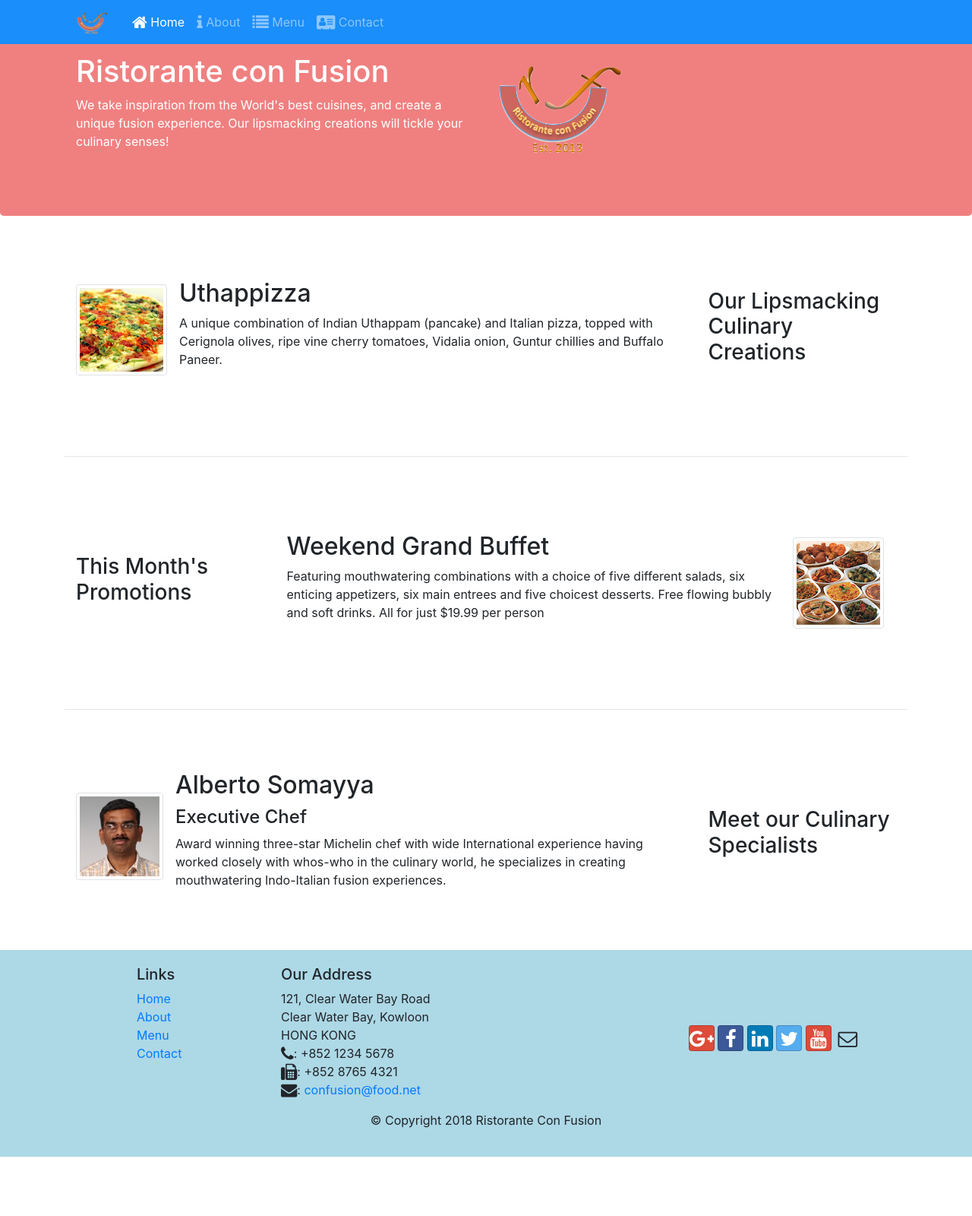
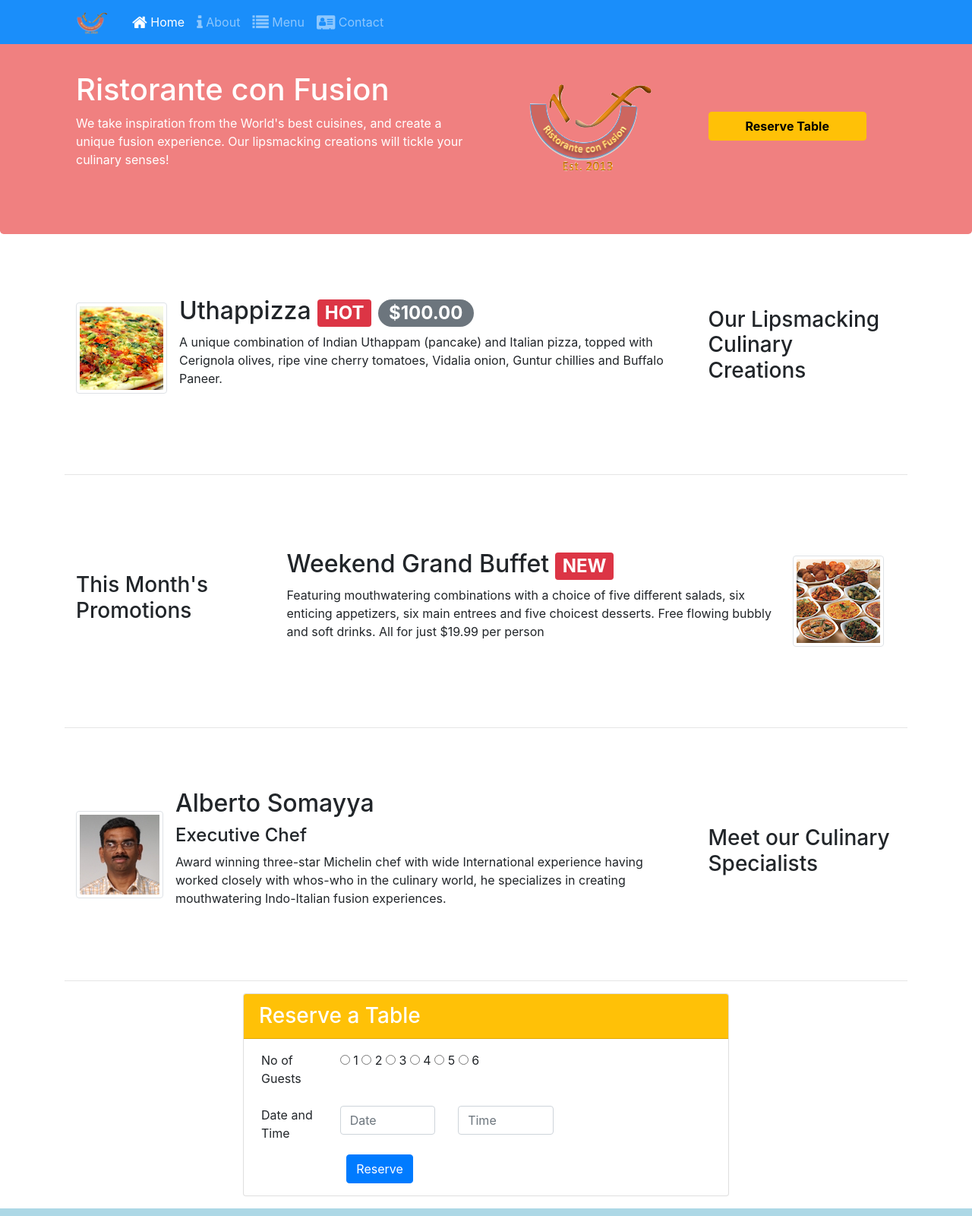
Before and after one commit to TusharGupta35/Coursera-Bootstrap, a website: page index.html in a window 1280 px wide. Shown: the top 1600 px of the page at 76% size. Before the commit the page ends 1522 px from the top, so only its background shows below. Drawn offline with nearby package versions, Linux system fonts and the light colour scheme.

Commit message:
Assignment 2

```diff
--- a/css/style.css
+++ b/css/style.css
@@ -1,3 +1,6 @@
+*{
+    scroll-behavior: smooth;
+}
 .row-header{
     margin: 0px auto;
     padding: 0px auto;
@@ -36,3 +39,9 @@ body{
 .navbar-dark{
     background-color: rgb(26, 142, 250);
 }
+
+.text-btn a{
+    text-decoration: none;
+    color: black;
+    font-weight: bold;
+}
--- a/index.html
+++ b/index.html
@@ -40,15 +40,18 @@
     </nav>
 
     <header class="jumbotron">
-        <div class="container">
+        <div class="container mt-4">
             <div class="row row-header">
                 <div class="col-12 col-sm-6">
                     <h1>Ristorante con Fusion</h1>
                     <p>We take inspiration from the World's best cuisines, and create a unique fusion experience. Our
                         lipsmacking creations will tickle your culinary senses!</p>
                 </div>
-                <div class="col-12 col-sm align-self-center">
-                    <img src="img/logo.png" alt="" class="img-fluid">
+                <div class="col-12 col-sm-3 align-self-center">
+                    <img src="img/logo.png" alt="" class="img-fluid mx-auto d-block">
+                </div>
+                <div class="col-12 col-sm  align-self-center text-btn"">
+                    <button class="btn btn-warning px-5"><a href="#reserve">Reserve Table</a></button>
                 </div>
             </div>
         </div>
@@ -63,14 +66,19 @@
                 <div class="media">
                     <img src="img/uthappizza.png" class="d-flex mr-3 img-thumbnail align-self-center" alt="Erroe">
                     <div class="media-body">
-                        <h2 class="mt-0">Uthappizza</h2>
-                        <p>A unique combination of Indian Uthappam (pancake) and Italian pizza, topped with Cerignola
+                        <h2 class="mt-0">Uthappizza
+                            <span class="badge badge-danger">HOT</span>
+                            <span class="badge badge-pill badge-secondary">$100.00</span>
+                        </h2>
+                        <p class="d-none d-sm-block">A unique combination of Indian Uthappam (pancake) and Italian
+                            pizza, topped with Cerignola
                             olives,
                             ripe vine cherry tomatoes, Vidalia onion, Guntur chillies and Buffalo Paneer.</p>
                     </div>
                 </div>
             </div>
-        </div><hr>
+        </div>
+        <hr>
 
 
         <div class="row row-content align-items-center">
@@ -80,15 +88,19 @@
             <div class="col col-sm col-md">
                 <div class="media">
                     <div class="media-body">
-                        <h2>Weekend Grand Buffet</h2>
-                        <p>Featuring mouthwatering combinations with a choice of five different salads, six enticing appetizers,
-                            six main entrees and five choicest desserts. Free flowing bubbly and soft drinks. All for just
+                        <h2 class="mt-0">Weekend Grand Buffet<span class="badge badge-danger mx-2">NEW</span></h2>
+                        <p class="d-none d-sm-block">Featuring mouthwatering combinations with a choice of five
+                            different salads, six enticing
+                            appetizers,
+                            six main entrees and five choicest desserts. Free flowing bubbly and soft drinks. All for
+                            just
                             $19.99 per person </p>
                     </div>
                     <img src="img/buffet.png" class="d-flex mr-3 img-thumbnail align-self-center" alt="Erroe">
                 </div>
             </div>
-        </div><hr>
+        </div>
+        <hr>
 
         <div class="row row-content align-items-center">
             <div class="col-12 col-sm-4 col-md-3 order-sm-last">
@@ -100,13 +112,46 @@
                     <div class="media-body">
                         <h2>Alberto Somayya</h2>
                         <h4>Executive Chef</h4>
-                        <p>Award winning three-star Michelin chef with wide International experience having worked
+                        <p class="d-none d-sm-block">Award winning three-star Michelin chef with wide International
+                            experience having worked
                             closely with
                             whos-who in the culinary world, he specializes in creating mouthwatering Indo-Italian fusion
                             experiences. </p>
                     </div>
                 </div>
             </div>
+        </div>
+        <hr>
+
+        <div class="card mb-3" id="reserve" style="width: 50vw; margin: auto;">
+            <h3 class="card-header bg-warning text-white">Reserve a Table</h3>
+            <form action="" class="mt-3">
+                <div class="form-group row mx-2">
+                    <label for="Guests" class="col-md-2 col-form-lable">No of Guests</label>
+                    <div class="col-md-10">
+                        <label class="radio"><input type="radio" name="optradio"> 1</label>
+                        <label class="radio"><input type="radio" name="optradio"> 2</label>
+                        <label class="radio"><input type="radio" name="optradio"> 3</label>
+                        <label class="radio"><input type="radio" name="optradio"> 4</label>
+                        <label class="radio"><input type="radio" name="optradio"> 5</label>
+                        <label class="radio"><input type="radio" name="optradio"> 6</label>
+                    </div>
+                </div>
+                <div class="form-group row mx-2">
+                    <span class="col-md-2">Date and Time</span>
+                    <div class="col-md-3">
+                        <input type="text" id="twelve-hour-clock" class="form-control" placeholder="Date">
+                    </div>
+                    <div class="col-md-3">
+                        <input type="text" id="twelve-hour-clock" class="form-control" placeholder="Time">
+                    </div>
+                </div>
+                <div class="form-group row">
+                    <div class="offset-md-2 col-md-10">
+                        <button class="btn btn-primary mx-4" type="submit">Reserve</button>
+                    </div>
+                </div>
+            </form>
         </div>
     </div>
 
```
